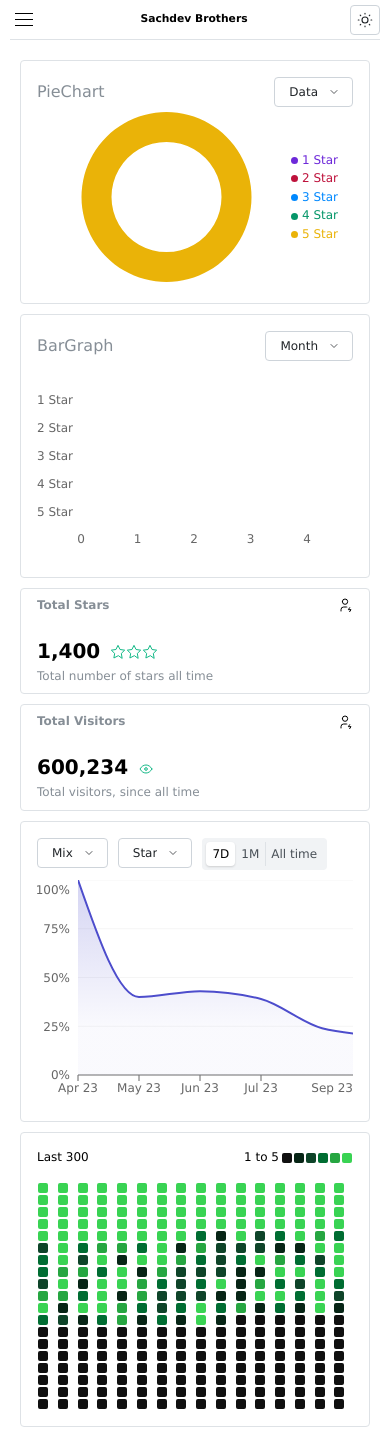
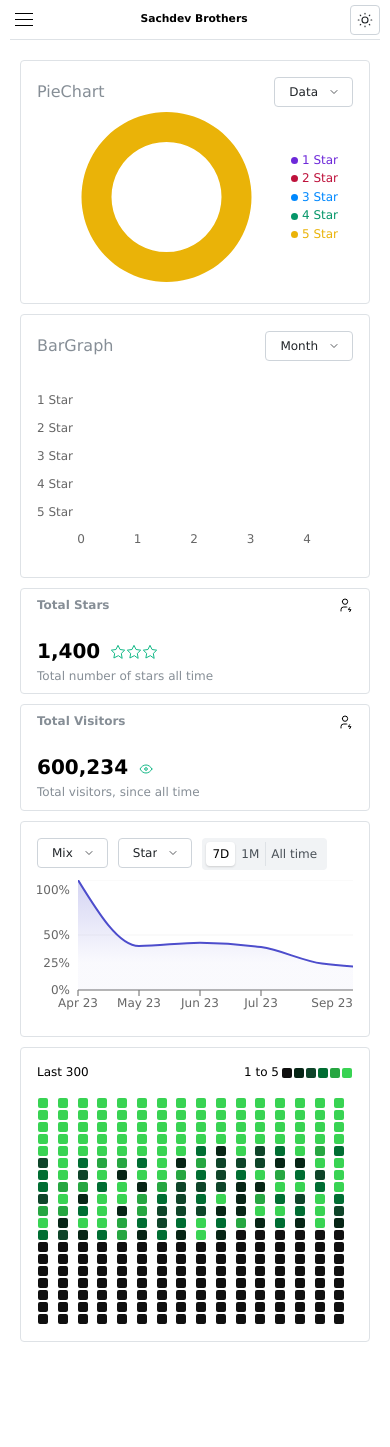
Before and after one commit to hyperingenious/sachdev-analytics, a React (Vite) app: page /dashboard in a window 390 px wide. After the commit the page ends 1362 px from the top, so only its background shows below. Built offline with nearby package versions, Linux system fonts and the light colour scheme.

Commit message:
Adjsted dimension props of lineGraph for small screens

```diff
--- a/src/components/dashboard/LineGraph.jsx
+++ b/src/components/dashboard/LineGraph.jsx
@@ -17,16 +17,34 @@ import {
 import { Dropdown } from "../Dropdown";
 import SegmentedButton from "../SegmentedButton";
 import { Box, Card, Text } from "@mantine/core";
+import { useEffect, useState } from "react";
 
 function LineGraph() {
   const dispatch = useDispatch();
   const { combinationFilter, dataAsPerTime, individualStarFilter } =
     useSelector((store) => store.lineGraphFilter);
 
+  const [lineGraphDimensions, setLineGraphDimensions] = useState({
+    width: "100%",
+    height: 225,
+  });
+
+  useEffect(
+    function () {
+      window.innerWidth < 600
+        ? setLineGraphDimensions({ width: "100%", height: 140 })
+        : setLineGraphDimensions({ width: "100%", height: 225 });
+    },
+    [setLineGraphDimensions]
+  );
+
   return (
     <div>
       <LineGraphFilterBar dispatch={dispatch} />
-      <ResponsiveContainer height={225} width={'100%'}>
+      <ResponsiveContainer
+        height={lineGraphDimensions.height}
+        width={lineGraphDimensions.width}
+      >
         <AreaChart data={dataAsPerTime} margin={{ left: -19, right: -30 }}>
           <XAxis tick={{ fontSize: 12 }} dataKey={"label"} />
           <YAxis
@@ -50,7 +68,6 @@ function LineGraph() {
                   dataKey={`avg_${combi}`}
                   type={"monotone"}
                   strokeWidth={2}
-                  // fill={"none"}
                   fill="url(#color)"
                   stroke={colorArray[combi - 1]}
                   unit={"%"}
```
